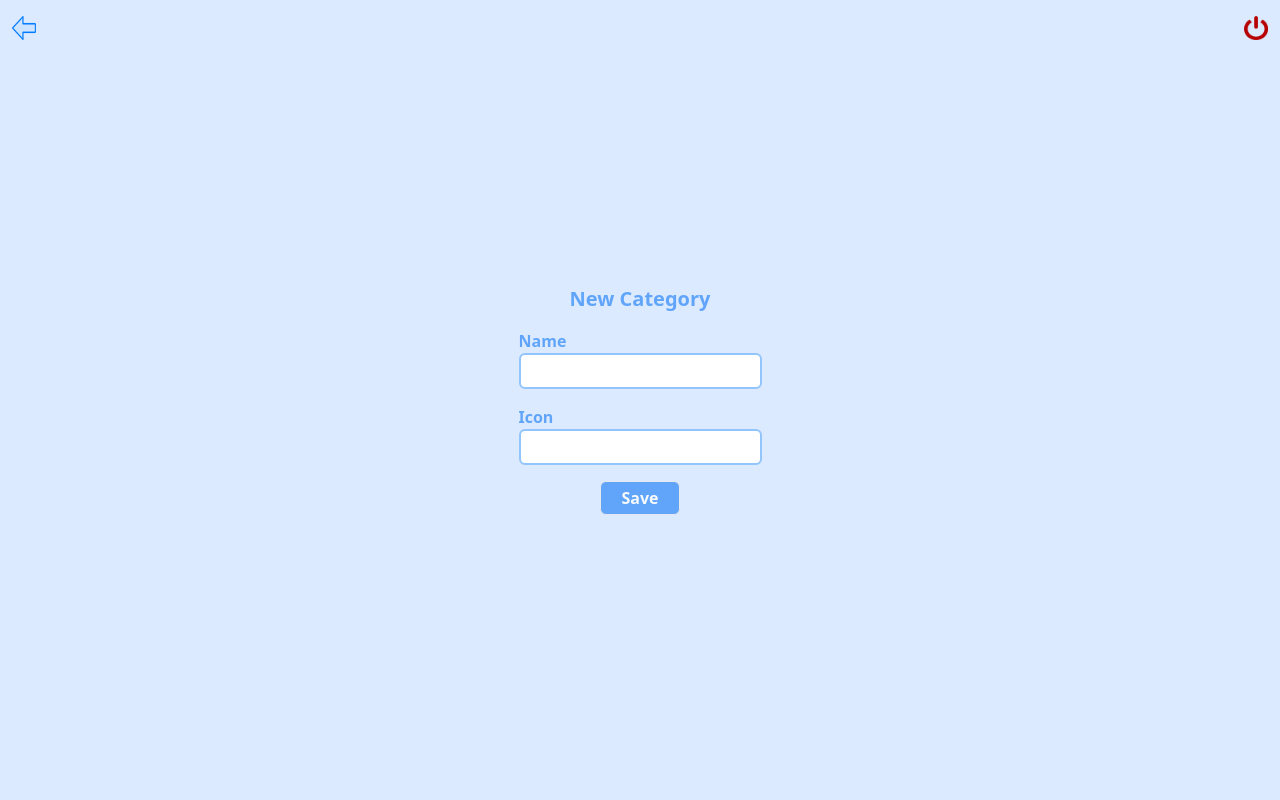
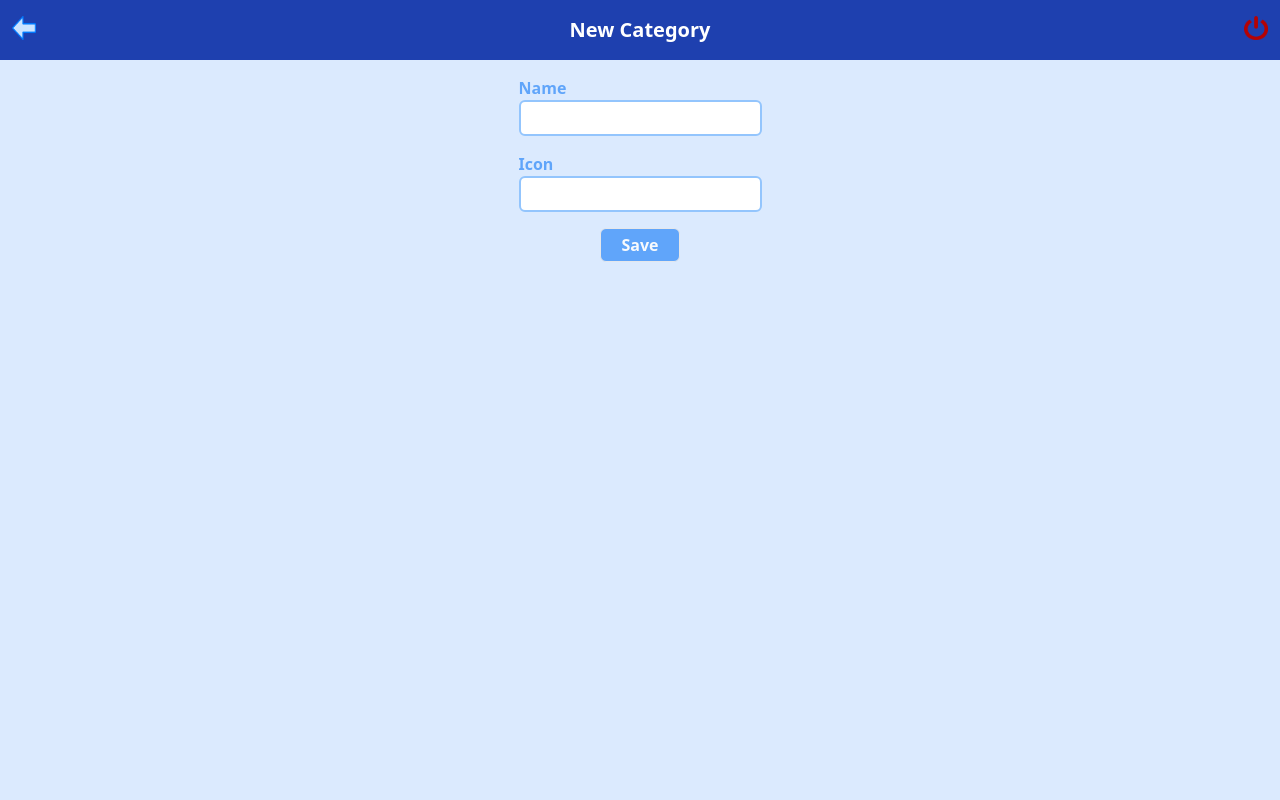
Before and after one commit to levy002/budget-app, a Rails app: page /categories/new in a window 1280 px wide. Run offline with Rails 7, Linux system fonts and the light colour scheme; style sheets or scripts are compiled from the project's sources; some libraries are stand-ins or nearby versions.

Commit message:
Style new category form

```diff
--- a/app/views/categories/new.html.erb
+++ b/app/views/categories/new.html.erb
@@ -1,5 +1,5 @@
-<section class='flex flex-col justify-center gap-4 items-center h-full bg-blue-100'>
-  <h1 class='text-blue-400 text-xl font-bold'>New Category</h1>
+<section class='flex flex-col justify-start gap-4 items-center h-full bg-blue-100'>
+  <h1 class='text-white text-xl font-bold p-4 bg-blue-800 w-full text-center'>New Category</h1>
   <div>
     <%= render "form", category: @category %>
   </div>
```
